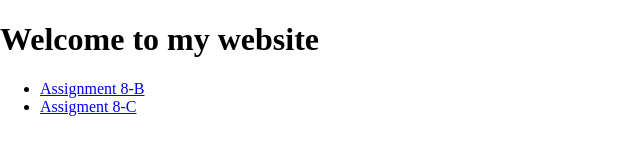
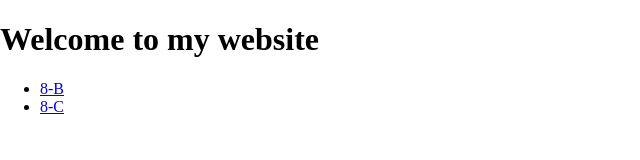
Before and after one commit to krystal813/krytstal813.github.io, a plain HTML site: page INDEXLinks.html in a window 1280 px wide. Shown: the whole page, without its empty margins (0-640 px from the left). Drawn offline with Linux system fonts and the light colour scheme.

Commit message:
Add files via upload

```diff
--- a/INDEXLinks.html
+++ b/INDEXLinks.html
@@ -3,8 +3,6 @@
   <head>
     <link rel="stylesheet" href="style.css">
 
-<head>
-	<title>COMM 150 INDEx</title>
 </head>
 <body>
 	<header>
@@ -13,5 +11,5 @@
 
 	<nav>
 		<ul>
-            <li><a href="file:///C:/Users/Sarah/Downloads/COMM%20120/comm%20150/DTH%20CLIPS/150/HTML/Docassigmnet.html">Assignment 8-B</a></li>
-			<li><a href="file:///C:/Users/Sarah/Downloads/COMM%20120/comm%20150/DTH%20CLIPS/150/HTML/index.html">Assigment 8-C</a></li>
+            <li><a href="file:///C:/Users/Sarah/Downloads/COMM%20120/comm%20150/DTH%20CLIPS/150/HTML/Docassigmnet.html">8-B</a></li>
+			<li><a href="file:///C:/Users/Sarah/Downloads/COMM%20120/comm%20150/DTH%20CLIPS/150/HTML/index.html">8-C</a></li>
```
